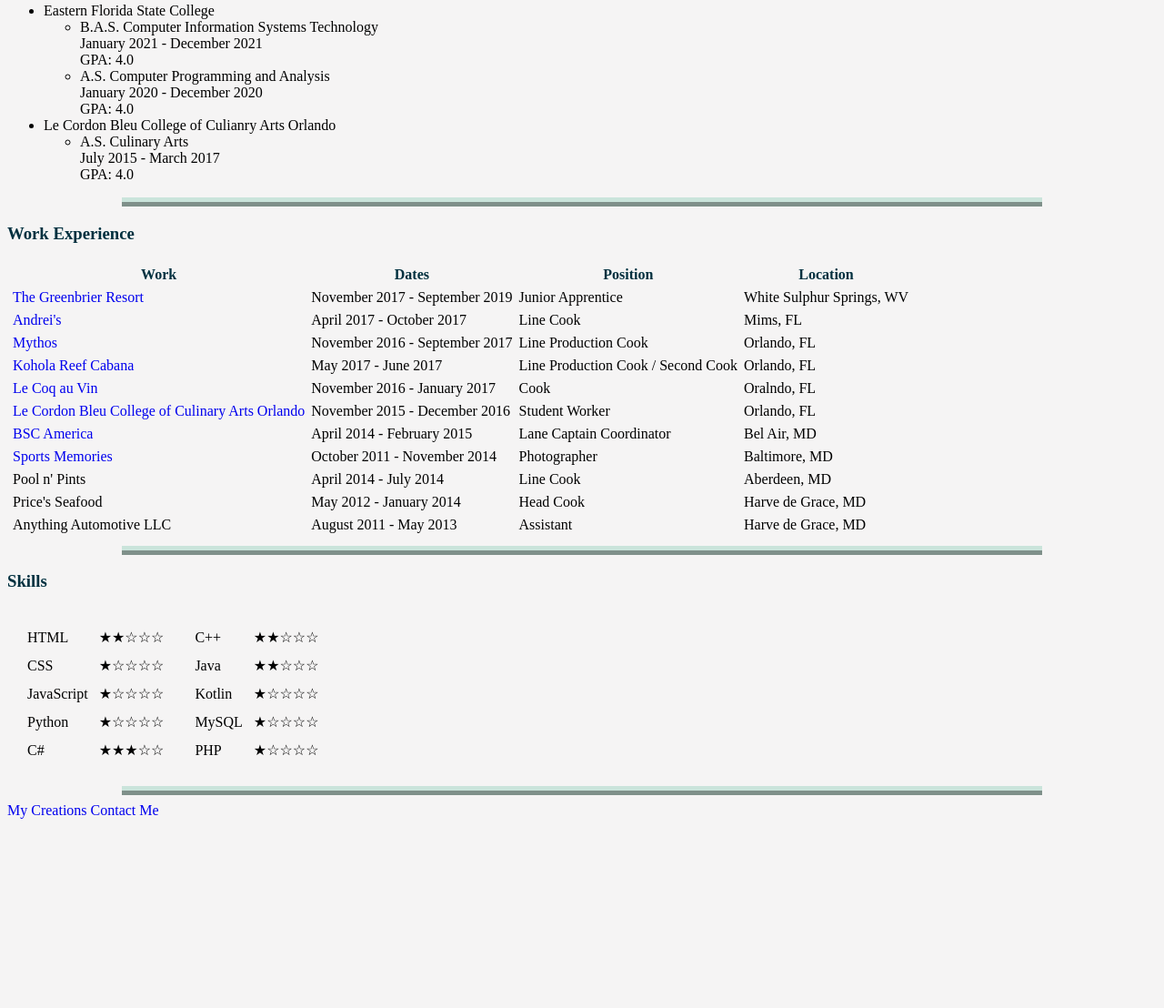
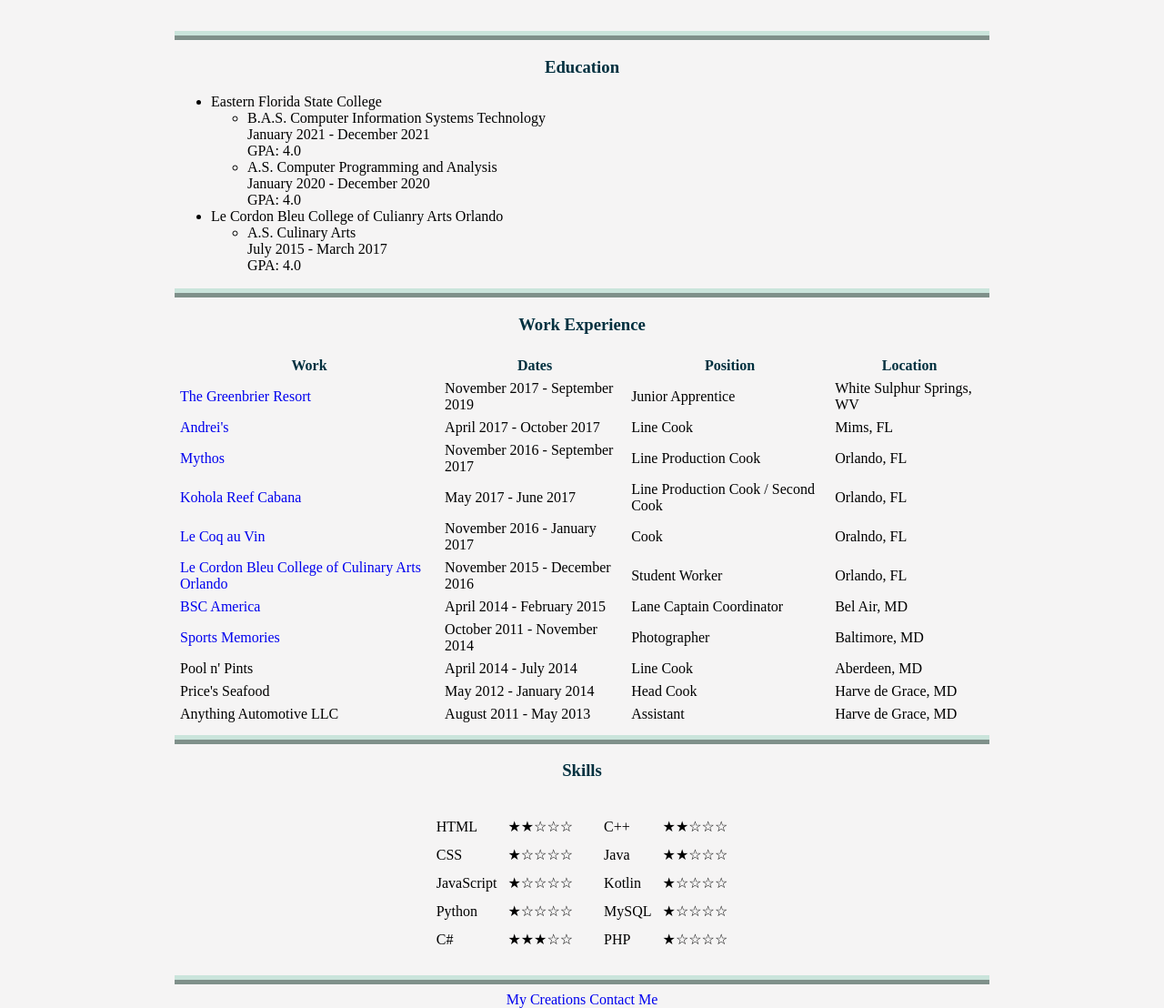
Before and after one commit to dwernz/cv, a plain HTML site: page index.html in a window 1280 px wide. Shown: the part 482-1590 px from the top of the page at 91% size. Before the commit the page ends 1390 px from the top, so only its background shows below. Drawn offline with Linux system fonts and the light colour scheme.

Commit message:
minor fixes

```diff
--- a/css/style.css
+++ b/css/style.css
@@ -1,6 +1,8 @@
 /*********** TAG SELECTORS *************/
 body {
     background-color: #F5F4F4;
+    width: 70%;
+    margin: 0 auto;
 }
 
 hr {
@@ -8,7 +10,7 @@ hr {
     border-top-style: ridge;
     border-color: #CAE4DB;
     border-width: 10px;
-    width: 80%;
+    width: 100%;
 }
 
 h1, h2, h3, th {
@@ -32,6 +34,18 @@ h1 {
 
 }
 
+h3 {
+    text-align: center;
+}
+
+table {
+    margin: 0 auto;
+}
+
+ {
+    margin: 0 auto;
+}
+
 /*********** CLASS SELECTORS *************/
 
 .profile {
@@ -45,7 +59,15 @@ h1 {
 }
 
 .creations:hover {
-    width: 20%;
+    width: 250px;
+}
+
+.content {
+    text-align: center;
+}
+
+.navi {
+    text-align: center;
 }
 
 /*********** ID SELECTORS *************/
--- a/index.html
+++ b/index.html
@@ -4,7 +4,7 @@
         <meta charset="utf-8">
         <title>Daniel's Personal Site</title>
         <link rel="stylesheet" href="css/style.css">
-        <link rel="icon" href="/images/favicon%20(2).ico">
+        <link rel="icon" href="/images/favicon.ico">
     </head>
     <body>
         <table cellspacing="20">
@@ -179,7 +179,9 @@
             </tbody>
         </table>
         <hr>
-        <a href="myCreations.html">My Creations</a>
-        <a href="contact.html">Contact Me</a>
+        <div class="navi">
+            <a href="myCreations.html">My Creations</a>
+            <a href="contact.html">Contact Me</a>
+        </div>
     </body>
 </html>
```
Also changed, not shown: contact.html (+5 -2 lines), myCreations.html (+5 -3 lines), images/favicon.ico (renamed from images/favicon (2).ico).
